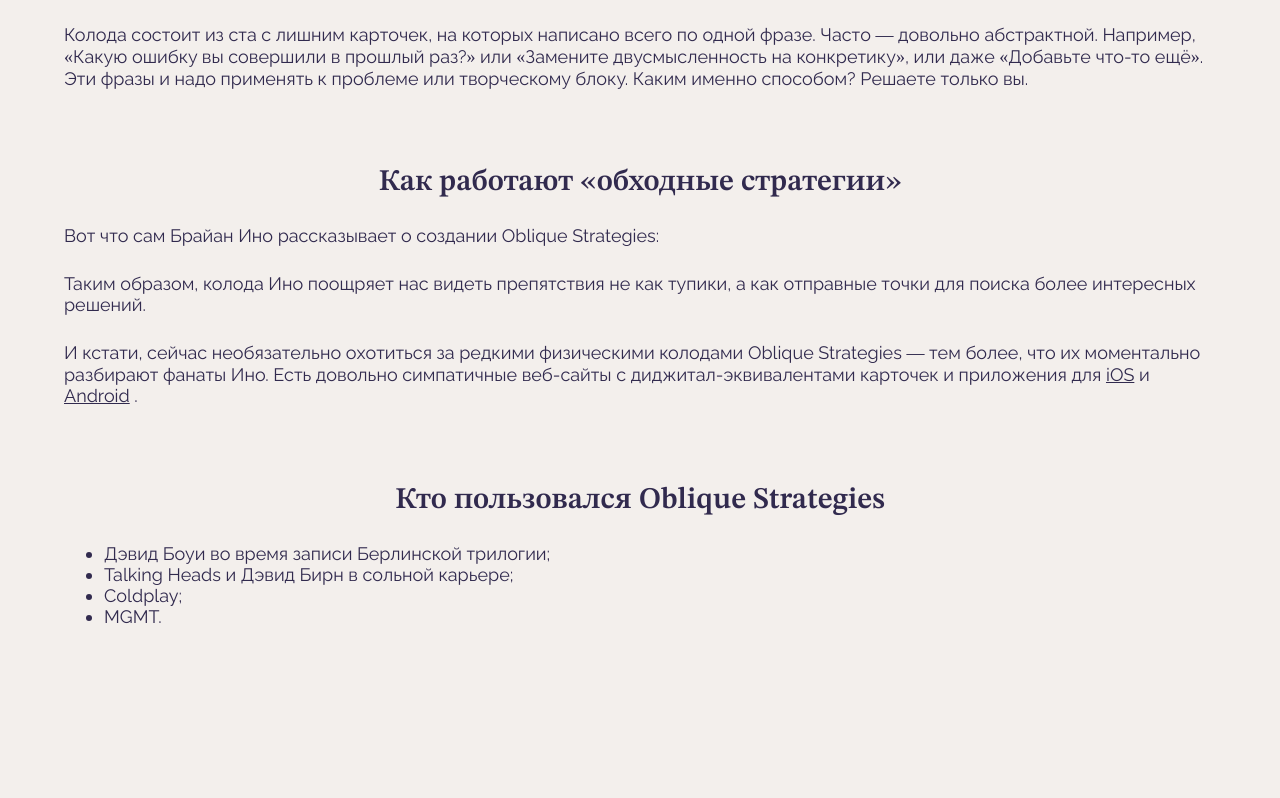
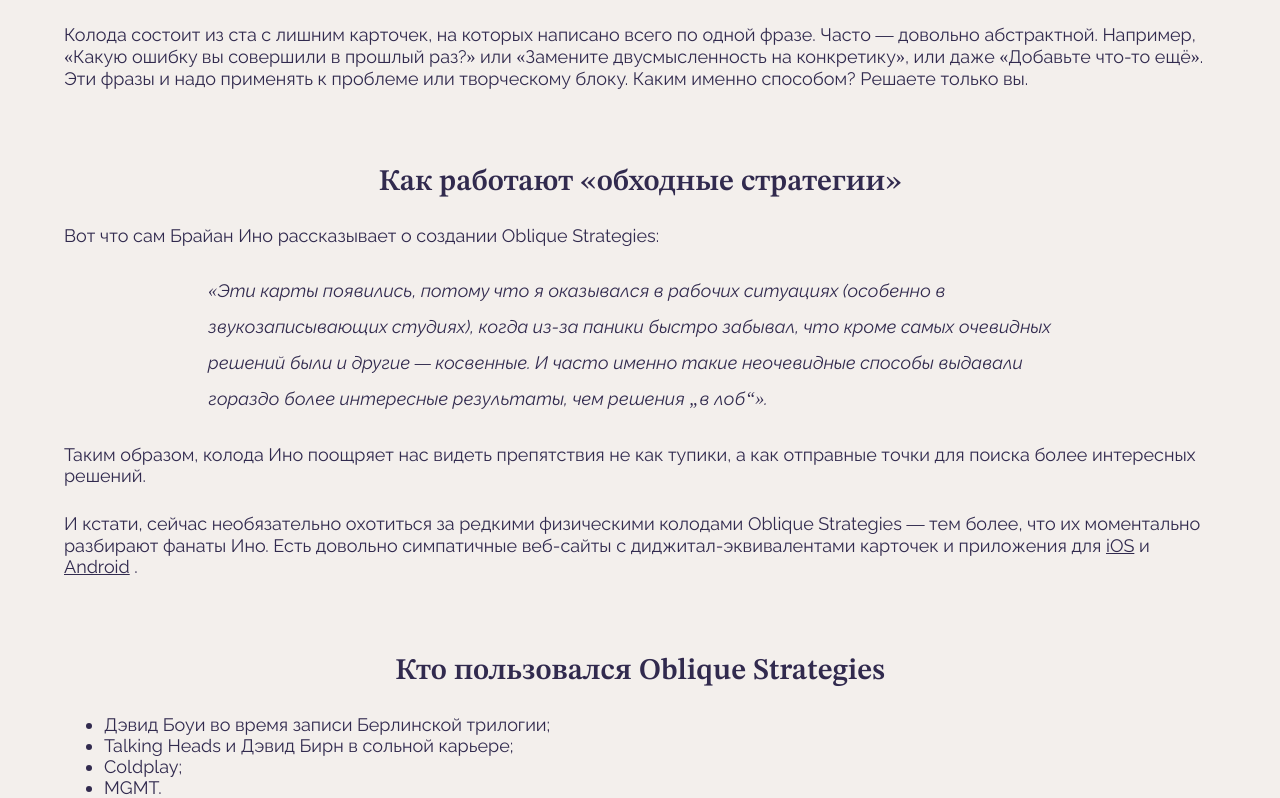
Before and after one commit to AlekSidorova/Yandex_Praktikum, a plain HTML site: page karty-podskazhut-main/index.html in a window 1280 px wide. Shown: the part 724-1522 px from the top of the page. Before the commit the page ends 1351 px from the top, so only its background shows below. Drawn offline with Linux system fonts and the light colour scheme.

Commit message:
добавлена цитата

```diff
--- a/karty-podskazhut-main/index.html
+++ b/karty-podskazhut-main/index.html
@@ -26,10 +26,12 @@
           начинаете думать, что вообще ни на что не способны.
           Мозг запоминает эту модель поведения, и на следующий
           день вам не хочется делать вообще ничего — ведь всё равно
-          ничего не получится.</p>
+          ничего не получится.
+        </p>
           <p class="content__paragraph">Как выйти из такого застоя?
             Есть разные варианты, мы поговорим об одном из самых
-            креативных — колоде карт.</p>
+            креативных — колоде карт.
+          </p>
       </div>
 
     <h2 class="heading content__title">Что это за колода</h2>
@@ -39,29 +41,42 @@
         примете другая колода. Она называется Oblique Strategies, или
         «Обходные стратегии». Первую колоду ещё в 1975 году создали композитор,
         музыкальный продюсер и один из основателей жанра эмбиент Брайан Ино
-        и мультимедиа-художник Питер Шмидт. </p>
+        и мультимедиа-художник Питер Шмидт.
+      </p>
       </div>
 
       <div class="content__text-block">
         <p class="content__paragraph"> Oblique Strategies в основном используют
         музыканты, но колода подходит для преодоления творческого кризиса в
         любой сфере. Её рекомендуют писателям, продакт-менеджерам, художникам
-        и разработчикам. </p>
+        и разработчикам.
+      </p>
         <p class="content__paragraph">Колода состоит из ста с лишним карточек,
           на которых написано всего по одной фразе. Часто — довольно абстрактной.
           Например, «Какую ошибку вы совершили в прошлый раз?» или «Замените
           двусмысленность на конкретику», или даже «Добавьте что-то ещё».
           Эти фразы и надо применять к проблеме или творческому блоку.
-          Каким именно способом? Решаете только вы.</p>
+          Каким именно способом? Решаете только вы.
+        </p>
       </div>
 
     <h2 class="heading content__title">Как работают «обходные стратегии»</h2>
       <div class="content__text-block">
         <p class="content__paragraph">Вот что сам Брайан Ино рассказывает
           о создании Oblique Strategies:</p>
+          <blockquote class="content__blockquote">
+            <p>
+            «Эти карты появились, потому что я оказывался в рабочих ситуациях
+            (особенно в звукозаписывающих студиях), когда из-за паники быстро
+            забывал, что кроме самых очевидных решений были и другие — косвенные.
+            И часто именно такие неочевидные способы выдавали гораздо более
+            интересные результаты, чем решения „в лоб“».
+          </p>
+          </blockquote>
         <p class="content__paragraph">Таким образом, колода Ино поощряет
           нас видеть препятствия не как тупики, а как отправные
-          точки для поиска более интересных решений.</p>
+          точки для поиска более интересных решений.
+        </p>
           <p class="content__paragraph">И кстати, сейчас необязательно
             охотиться за редкими физическими колодами Oblique
             Strategies — тем более, что их моментально разбирают
--- a/karty-podskazhut-main/styles/style.css
+++ b/karty-podskazhut-main/styles/style.css
@@ -65,3 +65,10 @@
 .content__link {
   color: inherit;
 }
+
+.content__blockquote {
+  inline-size: 75%;
+  margin: 0 auto 1.5em;
+  font-style: italic;
+  line-height: 200%;
+}
```
